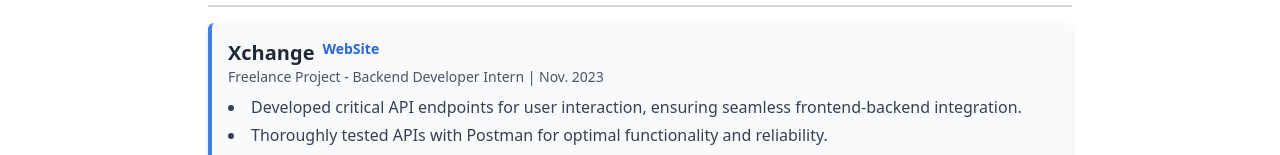
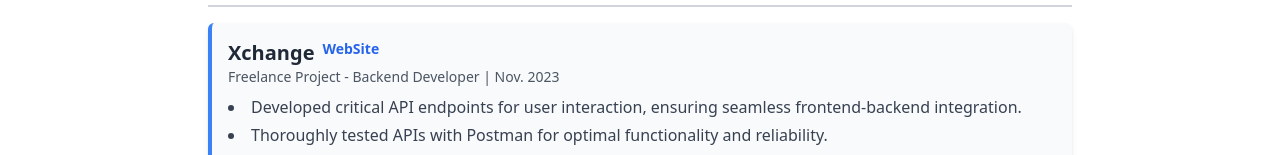
Before and after one commit to sivakrishna1023/Siva-Krishna, a React (Vite) app: page / in a window 1280 px wide. Shown: the part 513-668 px from the top of the page. Built offline with nearby package versions, Linux system fonts and the light colour scheme.

Commit message:
experience update

```diff
--- a/src/App.jsx
+++ b/src/App.jsx
@@ -215,7 +215,7 @@ function App() {
   const experience = [
     {
       company: "Xchange",
-      role: "Freelance Project - Backend Developer Intern",
+      role: "Freelance Project - Backend Developer",
       date: "Nov. 2023",
       link: "https://xchangehyd.com",
       description: [
```
